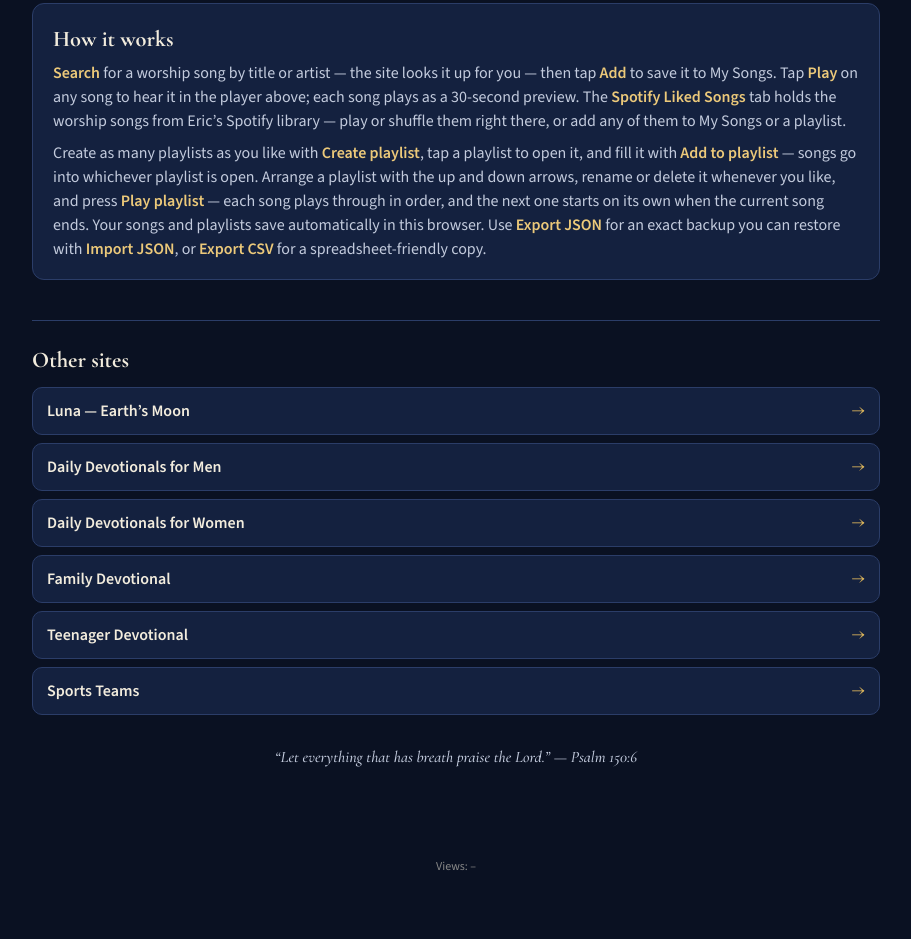
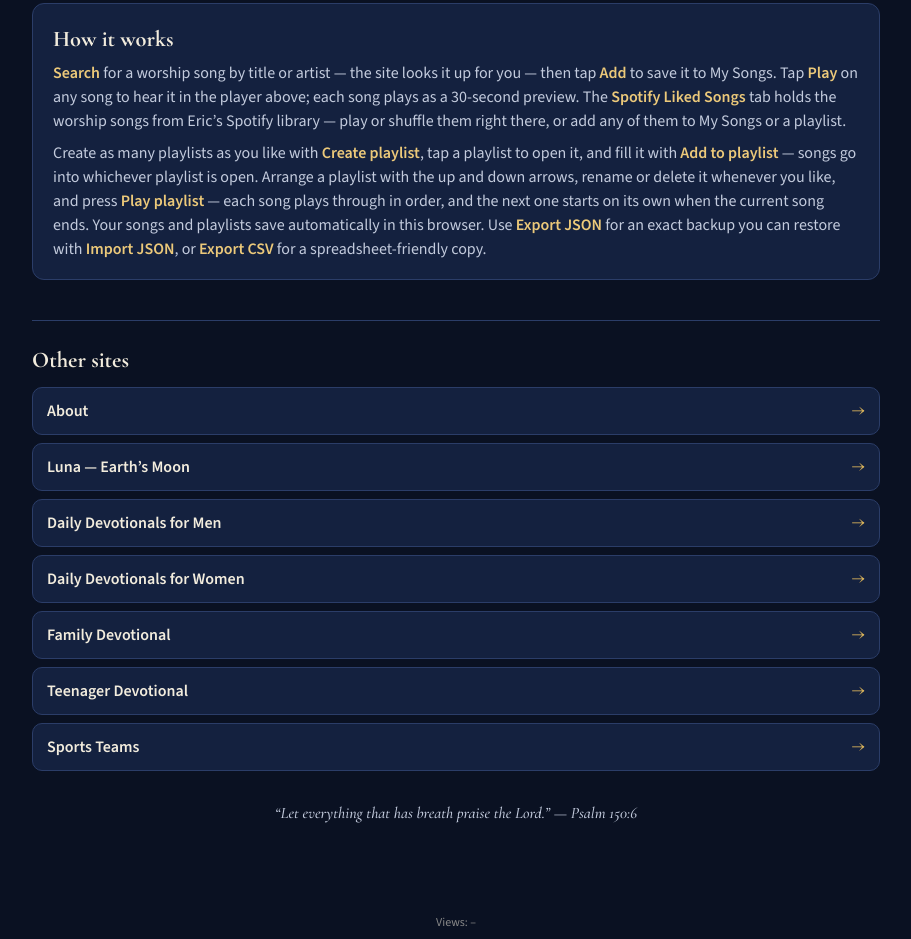
Before and after one commit to ejyoungr-hash/worship-music, a plain HTML site: page index.html in a window 1280 px wide. Shown: the part 1935-2874 px from the top of the page, without its empty margins (184-1095 px from the left). Before the commit the page ends 2818 px from the top, so only its background shows below. Drawn offline with nearby package versions, Linux system fonts and the light colour scheme; no server answers.

Commit message:
Add About page link to Other sites

```diff
--- a/index.html
+++ b/index.html
@@ -493,6 +493,7 @@
       <nav class="other-sites" aria-labelledby="other-heading">
         <h2 id="other-heading">Other sites</h2>
         <ul class="site-links">
+          <li><a href="https://ejyoungr-hash.github.io/about/" target="_blank" rel="noopener">About <span class="arrow" aria-hidden="true">&rarr;</span></a></li>
           <li><a href="https://ejyoungr-hash.github.io/moon/" target="_blank" rel="noopener">Luna &mdash; Earth&rsquo;s Moon <span class="arrow" aria-hidden="true">&rarr;</span></a></li>
           <li><a href="https://ejyoungr-hash.github.io/daily-devotionals-for-men/" target="_blank" rel="noopener">Daily Devotionals for Men <span class="arrow" aria-hidden="true">&rarr;</span></a></li>
           <li><a href="https://ejyoungr-hash.github.io/daily-devotionals-for-women/" target="_blank" rel="noopener">Daily Devotionals for Women <span class="arrow" aria-hidden="true">&rarr;</span></a></li>
```
